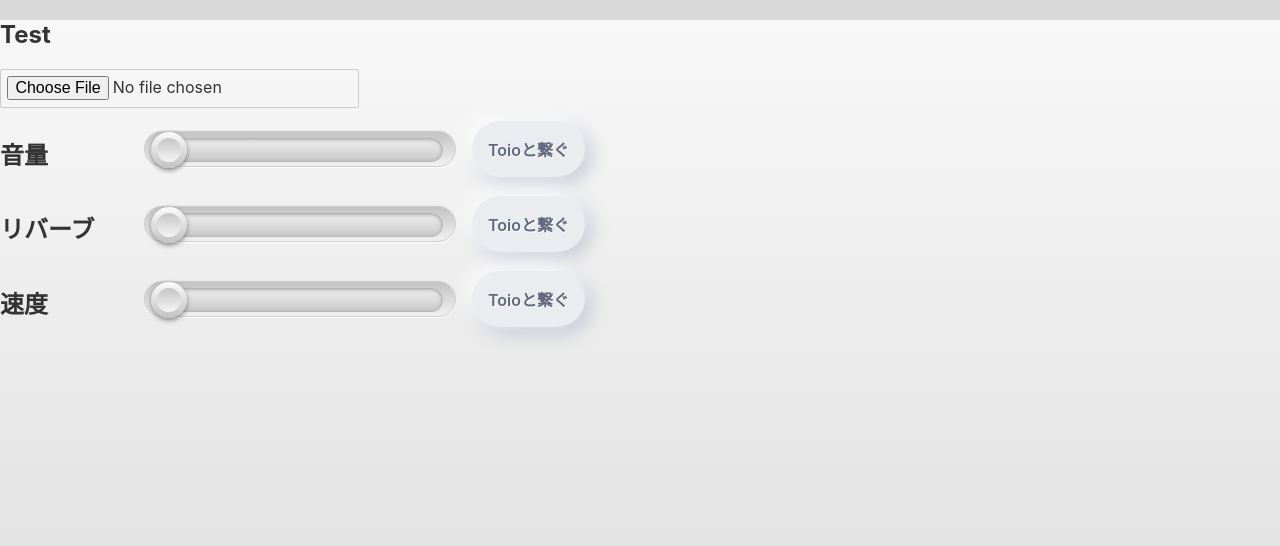
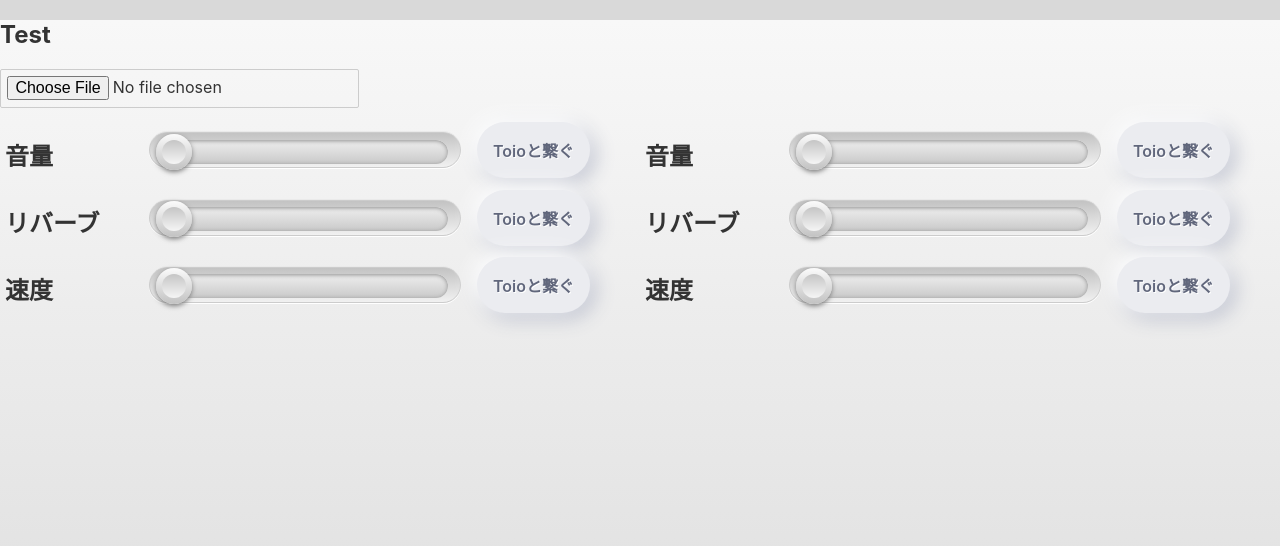
Before and after one commit to yuru-DJ/yuru-DJ-web, a Svelte app: page / in a window 1280 px wide. Shown: the top 546 px of the page. Built offline with nearby package versions, Linux system fonts and the light colour scheme.

Commit message:
Use grid layout to monitors

```diff
--- a/src/App.svelte
+++ b/src/App.svelte
@@ -4,14 +4,25 @@
 </script>
 
 <main>
-	<AudioPlayer/>
-	<CubeMonitor role={"音量"}/>
-	<CubeMonitor role={"リバーブ"}/>
-	<CubeMonitor role={"速度"}/>
+	<AudioPlayer />
+
+	<div class="monitor-container">
+		<CubeMonitor role={"音量"}/>
+		<CubeMonitor role={"リバーブ"}/>
+		<CubeMonitor role={"速度"}/>
+		<CubeMonitor role={"音量"}/>
+		<CubeMonitor role={"リバーブ"}/>
+		<CubeMonitor role={"速度"}/>
+	</div>
 </main>
 
 <style lang="scss">
-  main {
-    // @media (max-width: 240px) { font-size: .75em }
+  .monitor-container {
+		display: grid;
+		grid-auto-flow: column;
+		grid-template-rows: 30% 30% 30%;
+		grid-template-columns: 50% 50%;
+		padding: 5px;
+		width: 100%;
   }
 </style>
```
